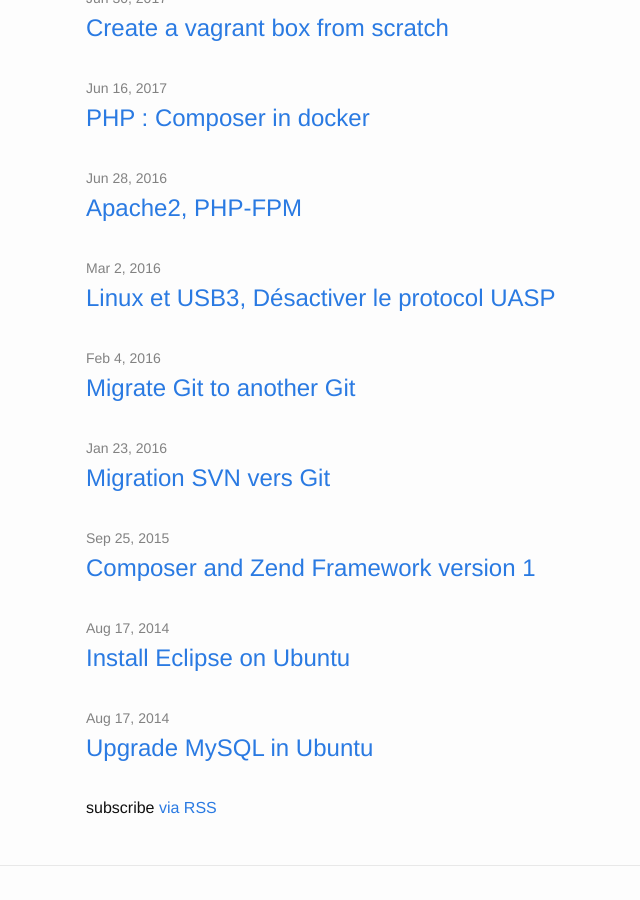
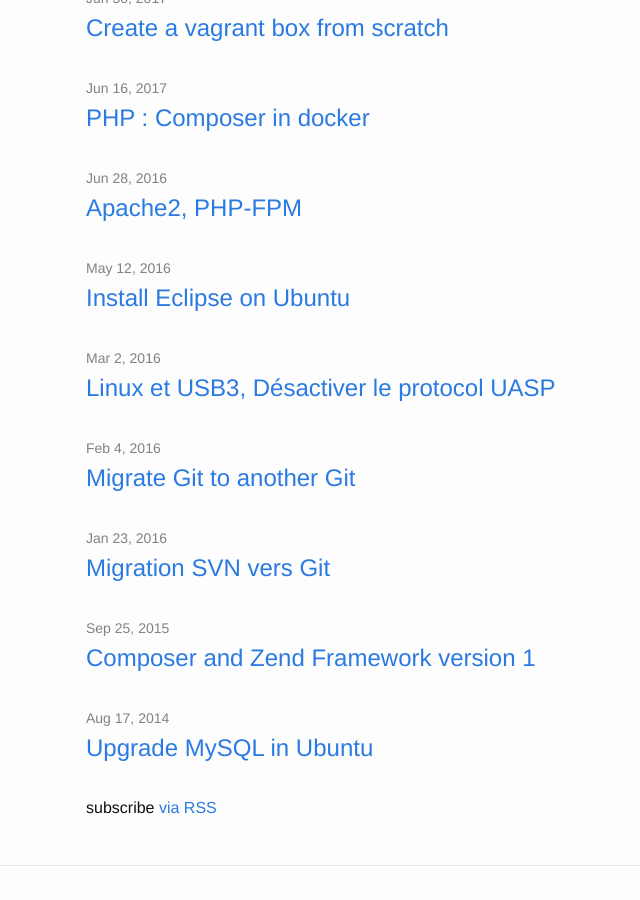
Before and after one commit to oxomichael/oxomichael.github.io, a Jekyll site: the page built from index.html, in a window 1280 px wide and 900 px high, scrolled down 601 px. Shown: the whole window, without its empty margins (184-824 px from the left). Built offline with Jekyll 4.4.1, drawn with Linux system fonts in a browser that asks for light colours; comment, search, counter and statistics services are not loaded.

Commit message:
Fix date

```diff
--- a/_posts/2016-05-12-install-eclipse-ubuntu.md
+++ b/_posts/2016-05-12-install-eclipse-ubuntu.md
@@ -1,7 +1,7 @@
 ---
 layout: post
 categories: linux ubuntu eclipse
-date: 2014-08-17 11:00:00 +0200
+date: 2016-05-12 11:00:00 +0200
 lang: en
 ref: 2016-05-12-install-eclipse-ubuntu
 title:  "Install Eclipse on Ubuntu"
```
